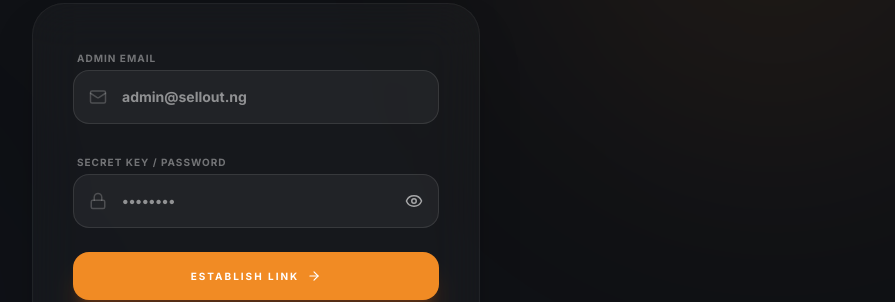
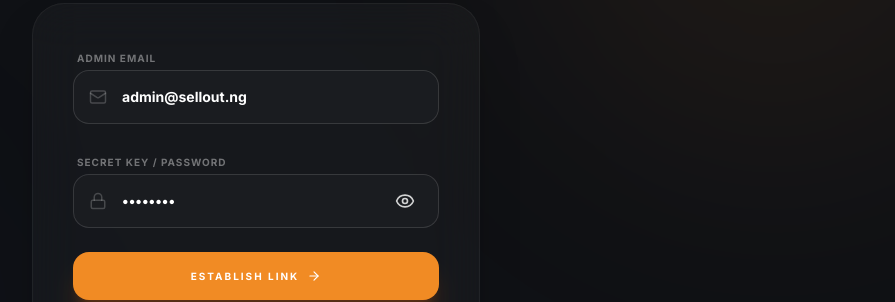
Before and after one commit to uacdev/uac-Ecommerce, a React (Vite) app: page /admin/login in a window 1280 px wide. Shown: the part 254-556 px from the top of the page, without its empty margins (384-1279 px from the left). Built offline with nearby package versions, Linux system fonts and the light colour scheme; no server answers; the database is empty.

Commit message:
fix: prevent login input background from turning white on autofill/focus

```diff
--- a/src/pages/AdminLogin.jsx
+++ b/src/pages/AdminLogin.jsx
@@ -77,7 +77,11 @@
                                     value={email}
                                     onChange={(e) => setEmail(e.target.value)}
                                     placeholder="admin@sellout.ng"
-                                    className="w-full bg-white/[0.05] border border-white/10 rounded-2xl py-4 pl-12 pr-4 text-white text-sm font-bold outline-none focus:border-[#F18B24] focus:ring-1 focus:ring-[#F18B24] transition-all"
+                                    className="w-full bg-white/[0.05] border border-white/10 rounded-2xl py-4 pl-12 pr-4 text-white text-sm font-bold outline-none focus:border-[#F18B24] focus:ring-1 focus:ring-[#F18B24] transition-all autofill:bg-transparent"
+                                    style={{
+                                        WebkitBoxShadow: '0 0 0 1000px #1a1c20 inset',
+                                        WebkitTextFillColor: 'white'
+                                    }}
                                 />
                             </div>
                         </div>
@@ -92,14 +96,18 @@
                                     value={password}
                                     onChange={(e) => setPassword(e.target.value)}
                                     placeholder="••••••••"
-                                    className="w-full bg-white/[0.05] border border-white/10 rounded-2xl py-4 pl-12 pr-12 text-white text-sm font-bold outline-none focus:border-[#3B82F6] focus:ring-1 focus:ring-[#3B82F6] transition-all"
+                                    className="w-full bg-white/[0.05] border border-white/10 rounded-2xl py-4 pl-12 pr-12 text-white text-sm font-bold outline-none focus:border-[#3B82F6] focus:ring-1 focus:ring-[#3B82F6] transition-all autofill:bg-transparent"
+                                    style={{
+                                        WebkitBoxShadow: '0 0 0 1000px #1a1c20 inset',
+                                        WebkitTextFillColor: 'white'
+                                    }}
                                 />
                                 <button
                                     type="button"
                                     onClick={() => setShowPassword(!showPassword)}
-                                    className="absolute right-4 top-1/2 -translate-y-1/2 text-white/60 hover:text-white transition-colors z-20"
+                                    className="absolute right-4 top-1/2 -translate-y-1/2 text-white/80 hover:text-[#3B82F6] transition-colors z-20 p-2"
                                 >
-                                    {showPassword ? <EyeOff size={18} /> : <Eye size={18} />}
+                                    {showPassword ? <EyeOff size={20} /> : <Eye size={20} />}
                                 </button>
                             </div>
                         </div>
```
